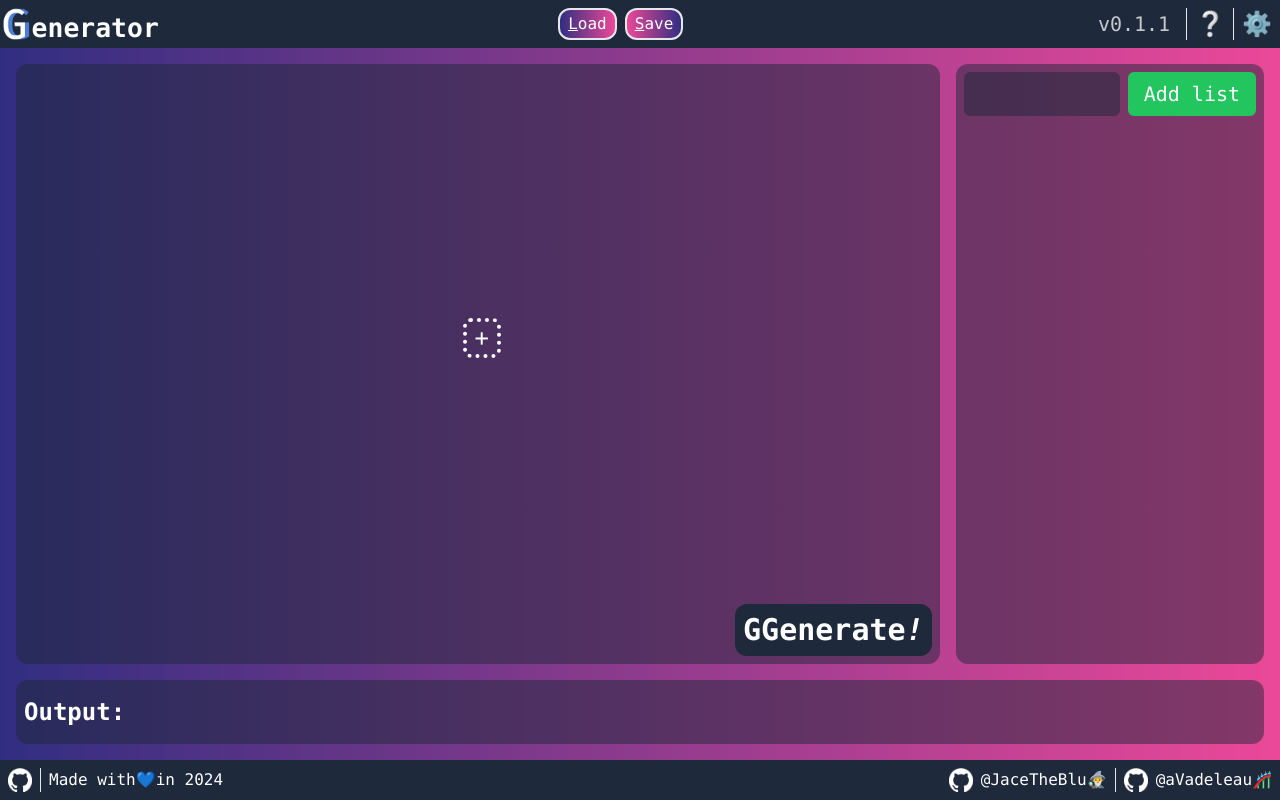
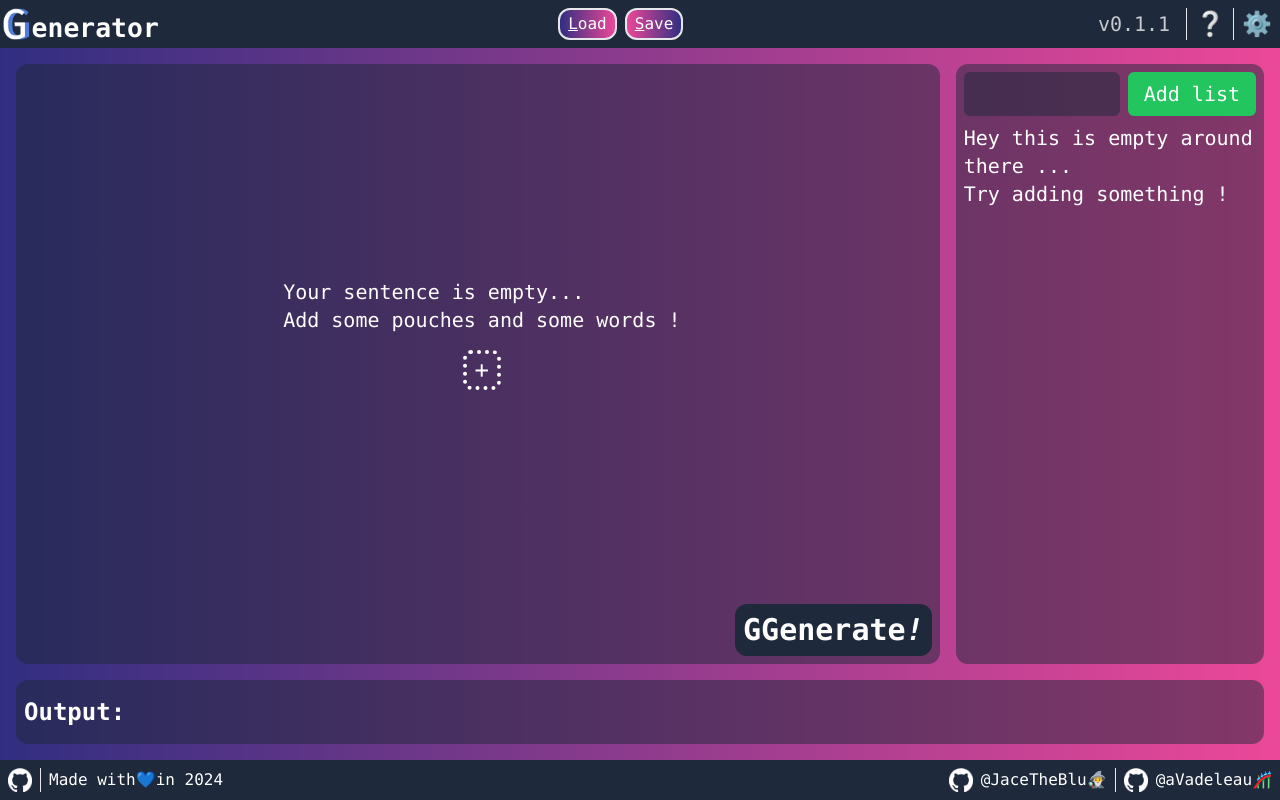
Before and after one commit to JaceTheBlu/GGenerator, a SvelteKit app: page / in a window 1280 px wide. Built offline with nearby package versions, Linux system fonts and the light colour scheme.

Commit message:
added empty text

```diff
--- a/src/components/PouchOfWords.svelte
+++ b/src/components/PouchOfWords.svelte
@@ -147,6 +147,8 @@
 		</button>
 	</div>
 	<div class="flex-1 overflow-y-auto rounded-primary">
+
+		{#if pouch_list.length >0}
 			{#each pouch_list as pouch}
 				<Pouch
 					id={pouch.id}
@@ -156,5 +158,17 @@
 					on:delete-pouch={deletePouch}
 				/>
 			{/each}
+
+		{:else}
+
+		<p class="text-xl mt-2">
+			Hey this is empty around there ... <br>
+			Try adding something !
+
+		</p>
+
+
+		{/if}
+
 	</div>
 </div>
--- a/src/components/Rundown.svelte
+++ b/src/components/Rundown.svelte
@@ -54,7 +54,7 @@
 			class="flex flex-wrap w-full justify-center content-center place-items-center"
 			bind:this={rundownRootElement}
 		>
-			<div />
+			{#if rundown_list.length >0}
 				{#each rundown_list as component}
 					<WordComponent
 						id={component.id}
@@ -62,6 +62,18 @@
 						on:update={updateWordComponent}
 					/>
 				{/each}
+			{:else}
+
+				<p class="text-xl mb-2">
+					Your sentence is empty... <br>
+					Add some pouches and some words !
+				</p>
+
+
+
+
+			{/if}
+
 		</div>
 		<button
 			id="help_guide-step-rundown-button"
```
Lines whose indentation alone changed are shown as unchanged.
